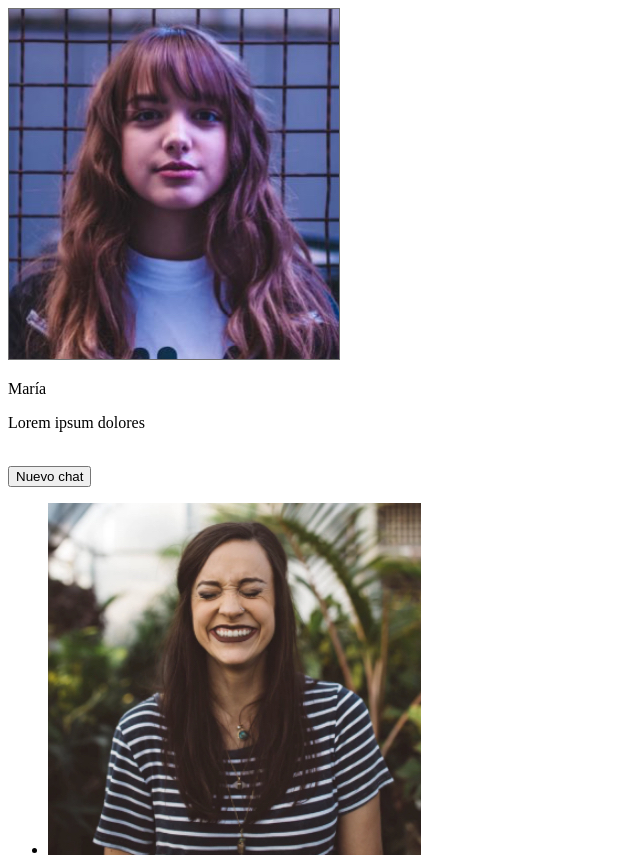
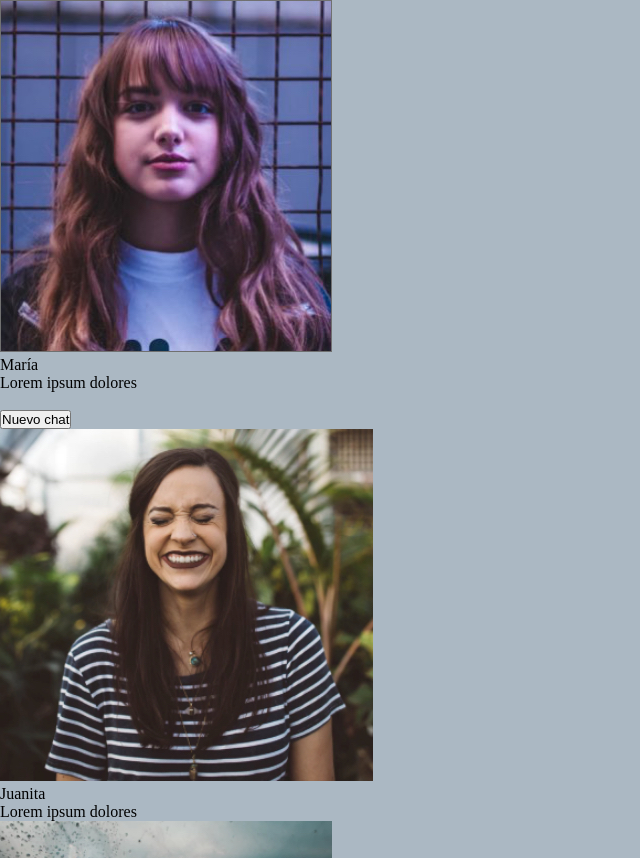
Before and after one commit to mariapazm/desafio_mensajeria, a plain HTML site: page index.html in a window 1280 px wide. Shown: the top 858 px of the page, without its empty margins (0-640 px from the left). Drawn offline with Linux system fonts and the light colour scheme.

Commit message:
cración de carpeta css

```diff
--- /dev/null
+++ b/assets/css/styles.css
@@ -0,0 +1,8 @@
+* {
+	margin: 0;
+	padding: 0;
+}
+
+body {
+    background-color: #abb8c3;
+}
--- a/index.html
+++ b/index.html
@@ -4,6 +4,7 @@
     <meta charset="UTF-8">
     <meta name="viewport" content="width=device-width, initial-scale=1.0">
     <title>Contact Me SPA</title>
+    <link rel="stylesheet" href="assets/css/styles.css">
 </head>
 <body>
     <aside>
```
Also changed, not shown: styles.css (deleted).
